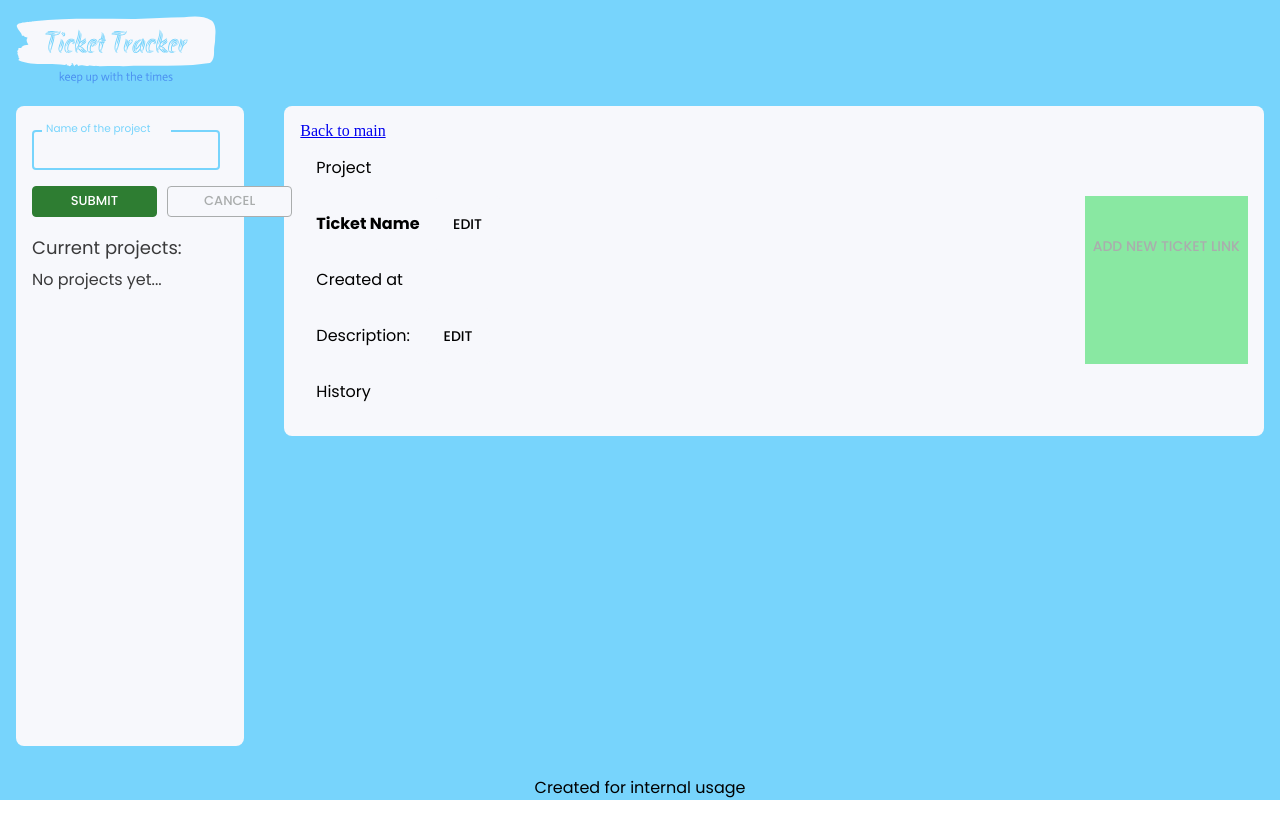
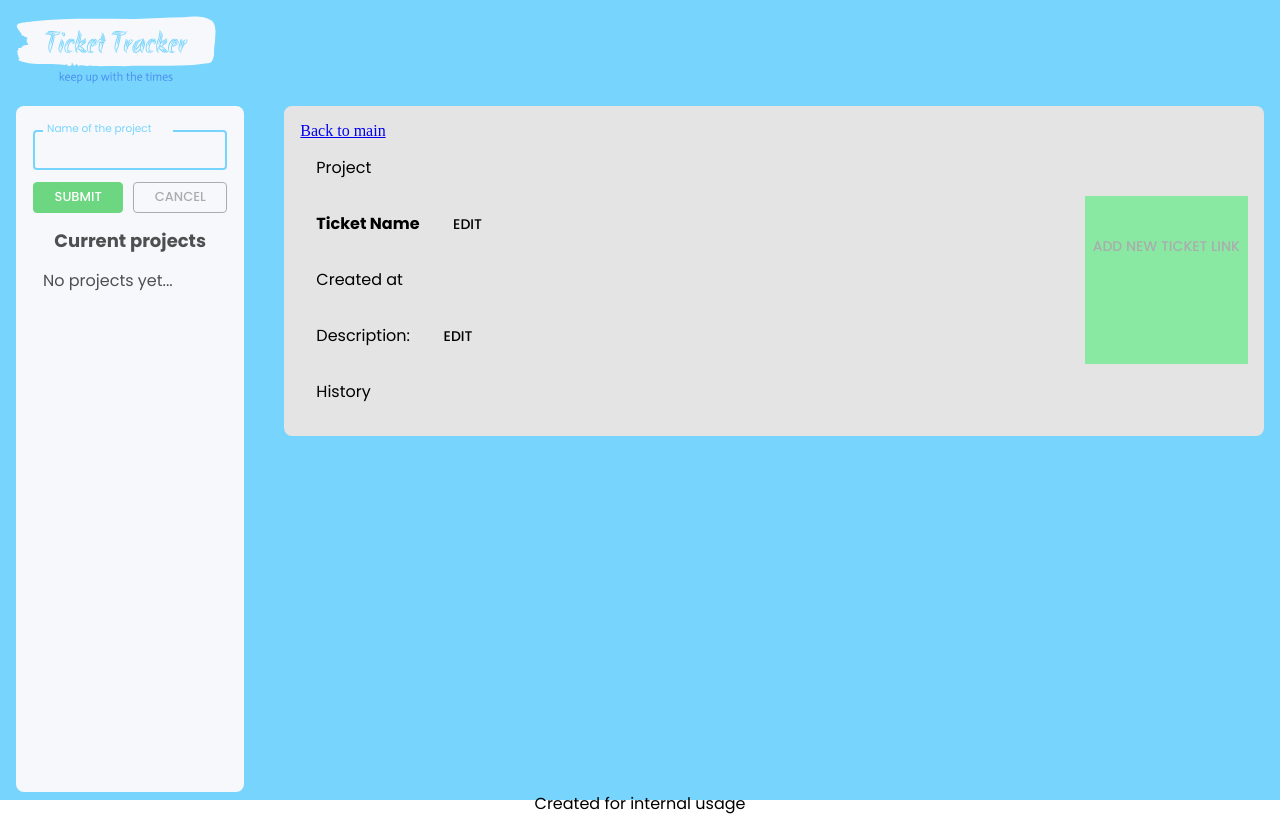
Before and after one commit to IgorLuzhnyi/ticketTracker, a React (Vite) app: page /projects/1/tickets/1 in a window 1280 px wide. Both pictures are taken after a click on the button "CREATE NEW PROJECT". Built offline with nearby package versions, Linux system fonts and the light colour scheme.

Commit message:
finalised custom scrollbar and refined the styling in Projects list

```diff
--- a/src/components/CustomButtons/CustomButton.tsx
+++ b/src/components/CustomButtons/CustomButton.tsx
@@ -4,11 +4,10 @@ import { SxProps, Theme } from "@mui/system";
 
 interface CustomButtonProps extends ButtonProps {
   sx?: SxProps<Theme>;
-  slotProps?: {};
 }
 
 export const CustomButton = forwardRef<HTMLButtonElement, CustomButtonProps>(
-  ({ sx, children, slotProps, ...rest }, ref) => {
+  ({ sx, children, ...rest }, ref) => {
     return (
       <Button
         ref={ref}
@@ -44,7 +43,7 @@ export const confirmButtonStyling = {
 
 export const declineButtonStyling = {
   color: "secondary.main",
-  backgroundColor: "secondary.light",
+  backgroundColor: "info.main",
   borderColor: "secondary.main",
 
   "&.MuiButtonBase-root:hover": {
--- a/src/components/CustomInput/CustomInput.tsx
+++ b/src/components/CustomInput/CustomInput.tsx
@@ -28,8 +28,7 @@ const CustomInput = forwardRef<
       }}
       sx={{
         ...sx,
-        mr: 1,
-        mb: 1,
+        mb: 0.5,
         borderRadius: "none",
         "& .MuiOutlinedInput-root": {
           "& fieldset": {
--- /dev/null
+++ b/src/components/CustomList/CustomList.tsx
@@ -0,0 +1,24 @@
+import { styled, List } from "@mui/material";
+import { theme } from "../../theme";
+
+export const CustomList = styled(List)({
+  padding: "0 5px",
+  overflow: "overlay",
+
+  scrollbarGutter: "stable both-edges",
+  "&::-webkit-scrollbar": {
+    width: "10px",
+  },
+
+  "&::-webkit-scrollbar-thumb": {
+    backgroundColor: `${theme.palette.secondary.light}`,
+  },
+
+  "&::-webkit-scrollbar-thumb:hover": {
+    backgroundColor: `${theme.palette.secondary.main}`,
+  },
+
+  "&::-webkit-scrollbar-track": {
+    backgroundColor: `${theme.palette.info.main}`,
+  },
+});
--- a/src/components/Projects/Projects.tsx
+++ b/src/components/Projects/Projects.tsx
@@ -1,12 +1,10 @@
 import { Outlet, useNavigate } from "react-router-dom";
 import {
   Box,
-  Button,
   FormControl,
   Typography,
   Stack,
   Grid2 as Grid,
-  List,
   ListItem,
   ListItemButton,
   Divider,
@@ -21,6 +19,7 @@ import {
   confirmButtonStyling,
   declineButtonStyling,
 } from "../CustomButtons/CustomButton";
+import { CustomList } from "../CustomList/CustomList";
 import { useProjectsContext } from "../../contexts/projectsContext";
 import { useState, useEffect, MouseEvent } from "react";
 import { useForm } from "react-hook-form";
@@ -92,51 +91,36 @@ export function Projects() {
           sx={{
             ml: 2,
             mr: 2,
-            p: 2,
+            p: 1.5,
             pt: 3,
-            backgroundColor: "secondary.light",
+            backgroundColor: "info.main",
             borderRadius: ".5rem",
-            height: "600px",
+            height: "650px",
           }}
         >
           <Box
             sx={{
-              height: "90px",
+              minHeight: "90px",
               display: "block",
               position: "relative",
             }}
           >
-            {!projectInputIsOpen && (
-              <CustomButton
-                sx={{
-                  width: "250px",
-                  p: 1,
-                  position: "absolute",
-                  top: "30%",
-                  left: "50%",
-                  transform: "translate(-50%, -50%)",
-                }}
-                onClick={() => {
-                  setEditedProjectIndex(NaN);
-                  setProjectInputIsOpen(true);
-                }}
-              >
-                Create new project
-              </CustomButton>
-            )}
+            {projectInputIsOpen ? (
               <form
                 onSubmit={handleSubmit(submitNewProject)}
                 noValidate
                 autoComplete="off"
-              style={{ width: "100%" }}
+                style={{
+                  width: "100%",
+                  display: "flex",
+                  justifyContent: "center",
+                }}
               >
-              <FormControl sx={{ width: "100%" }}>
-                {projectInputIsOpen && (
+                <FormControl sx={{ width: "95%" }}>
                   <CustomInput
                     autoFocus
                     variant="outlined"
                     id="new-project"
-                    // sx={{ maxWidth: "250px" }}
                     label="Name of the project"
                     {...register("projectName", {
                       required: {
@@ -150,26 +134,27 @@ export function Projects() {
                     })}
                     error={!!errors.projectName}
                   />
-                )}
                   <Typography variant="subtitle2" color="error">
-                  {projectInputIsOpen ? errors.projectName?.message : ""}
+                    {errors.projectName?.message}
                   </Typography>
-              </FormControl>
-              {projectInputIsOpen && (
                   <Stack
                     direction="row"
-                  sx={{ justifyContent: "space-between", width: "260px" }}
+                    sx={{
+                      justifyContent: "space-between",
+                      gap: "10px",
+                      width: "100%",
+                    }}
                   >
                     <CustomButton
                       type="submit"
                       variant="contained"
-                    sx={{ ...confirmButtonStyling, width: "48%" }}
+                      sx={{ ...confirmButtonStyling, flexGrow: 1 }}
                     >
                       Submit
                     </CustomButton>
                     <CustomButton
                       variant="contained"
-                    sx={{ ...declineButtonStyling, width: "48%" }}
+                      sx={{ ...declineButtonStyling, flexGrow: 1 }}
                       onClick={() => {
                         reset();
                         setProjectInputIsOpen(false);
@@ -178,29 +163,66 @@ export function Projects() {
                       Cancel
                     </CustomButton>
                   </Stack>
+                </FormControl>
+              </form>
+            ) : (
+              <CustomButton
+                sx={{
+                  width: "250px",
+                  p: 1,
+                  position: "absolute",
+                  top: "30%",
+                  left: "50%",
+                  transform: "translate(-50%, -50%)",
+                  backgroundColor: "primary.main",
+                  color: "#fff",
+                }}
+                onClick={() => {
+                  setEditedProjectIndex(NaN);
+                  setProjectInputIsOpen(true);
+                }}
+              >
+                Create new project
+              </CustomButton>
             )}
-            </form>
           </Box>
 
-          <Box sx={{ mt: 2, color: "secondary.dark" }}>
-            <Typography variant="h5">Current projects:</Typography>
-            <List sx={{ height: "50vh", overflowY: "auto" }}>
+          <Box sx={{ mt: 1, color: "secondary.dark" }}>
+            <Typography
+              variant="h5"
+              sx={{
+                mb: 2,
+                textAlign: "center",
+                fontWeight: "bold",
+                color: "secondary.dark",
+              }}
+            >
+              Current projects
+            </Typography>
+            <CustomList
+              sx={{
+                height: "50vh",
+              }}
+            >
               {projects.length ? (
                 projects.map((project, i) => (
                   <Box key={i}>
                     {editedProjectIndex === i ? (
-                      <Stack
-                        direction="row"
-                        sx={{ width: "100%", justifyContent: "space-between" }}
+                      <Box
+                        sx={{
+                          width: "100%",
+                          mt: 1,
+                          mb: 1,
+                          justifyContent: "center",
+                        }}
                       >
                         <form
                           onSubmit={handleSubmit(submitEditedProject)}
                           noValidate
                           autoComplete="off"
-                          style={{ width: "100%" }}
+                          style={{ width: "95%" }}
                         >
-                          <FormControl sx={{ mb: 2, width: "100%" }}>
-                            {editedProjectIndex >= 0 && (
+                          <FormControl sx={{ width: "100%" }}>
                             <CustomInput
                               autoFocus
                               variant="outlined"
@@ -211,7 +233,6 @@ export function Projects() {
                                   ? projects[editedProjectIndex]?.projectName
                                   : ""
                               }
-                                sx={{ backgroundColor: "primary.light" }}
                               {...register("projectName", {
                                 required: {
                                   value: true,
@@ -224,34 +245,27 @@ export function Projects() {
                               })}
                               error={!!errors.projectName}
                             />
-                            )}
                             <Typography variant="subtitle2" color="error">
-                              {editedProjectIndex >= 0
-                                ? errors.projectName?.message
-                                : ""}
+                              {errors.projectName?.message}
                             </Typography>
-                          </FormControl>
-                          {editedProjectIndex >= 0 && (
                             <Stack
                               direction="row"
                               sx={{ justifyContent: "space-between" }}
                             >
-                              <Button
+                              <CustomButton
                                 type="submit"
                                 variant="contained"
                                 sx={{
-                                  color: "secondary.main",
-                                  backgroundColor: "info.main",
+                                  ...confirmButtonStyling,
                                   width: "48%",
                                 }}
                               >
                                 Submit
-                              </Button>
-                              <Button
+                              </CustomButton>
+                              <CustomButton
                                 variant="contained"
                                 sx={{
-                                  color: "secondary.main",
-                                  backgroundColor: "red",
+                                  ...declineButtonStyling,
                                   width: "48%",
                                 }}
                                 onClick={() => {
@@ -260,14 +274,19 @@ export function Projects() {
                                 }}
                               >
                                 Cancel
-                              </Button>
+                              </CustomButton>
                             </Stack>
-                          )}
+                          </FormControl>
                         </form>
-                      </Stack>
+                      </Box>
                     ) : (
                       <ListItem
                         disablePadding
+                        className="project-list-item"
+                        sx={{
+                          mt: i === 0 ? 0 : 1,
+                          mb: i === projects.length - 1 ? 0 : 1,
+                        }}
                         onClick={() => {
                           setEditedProjectIndex(NaN);
                           setSelectedProjectIndex(i);
@@ -283,16 +302,19 @@ export function Projects() {
                                 backgroundColor: "primary.main",
                               },
                             },
-                            backgroundColor: "info.main",
-                            pt: 1,
-                            pb: 1,
+                            "&:hover": {
+                              backgroundColor: "secondary.light",
+                            },
                             justifyContent: "space-between",
                           }}
                         >
-                          <Typography>{project.projectName}</Typography>
-                          {/* </Link> */}
+                          <Typography sx={{ pl: 1 }}>
+                            {project.projectName}
+                          </Typography>
                           <Stack>
                             <IconButton
+                              className="project-list-item__edit-icon"
+                              size="small"
                               onClick={(event) => {
                                 handleClick(event, i);
                                 event.stopPropagation();
@@ -350,7 +372,7 @@ export function Projects() {
               ) : (
                 <Typography>No projects yet...</Typography>
               )}
-            </List>
+            </CustomList>
           </Box>
         </Box>
       </Grid>
--- a/src/main.tsx
+++ b/src/main.tsx
@@ -3,6 +3,7 @@ import ReactDOM from "react-dom/client";
 import App from "./App.tsx";
 import { theme } from "./theme.tsx";
 import { ThemeProvider } from "@emotion/react";
+import "./style.css";
 
 ReactDOM.createRoot(document.getElementById("root")!).render(
   <React.StrictMode>
--- a/src/theme.tsx
+++ b/src/theme.tsx
@@ -31,19 +31,18 @@ export const theme = createTheme({
   palette: {
     primary: {
       main: "#77D4FC",
-      light: "#80e5ff",
     },
     secondary: {
       main: "#aaadad",
-      light: "#F7F8FC",
-      dark: "#3a3a3b",
+      light: "#e4e4e4",
+      dark: "#4f4f50",
     },
     info: {
       main: "#F7F8FC",
-      light: "#FFFEFE",
     },
     success: {
-      main: "#2E7D32",
+      main: "#6dd680",
+      light: "#9fe0ab",
     },
   },
 });
```
Also changed, not shown: src/style.css (added, +8 -0 lines), assignments.txt. Lines whose indentation alone changed are shown as unchanged.
